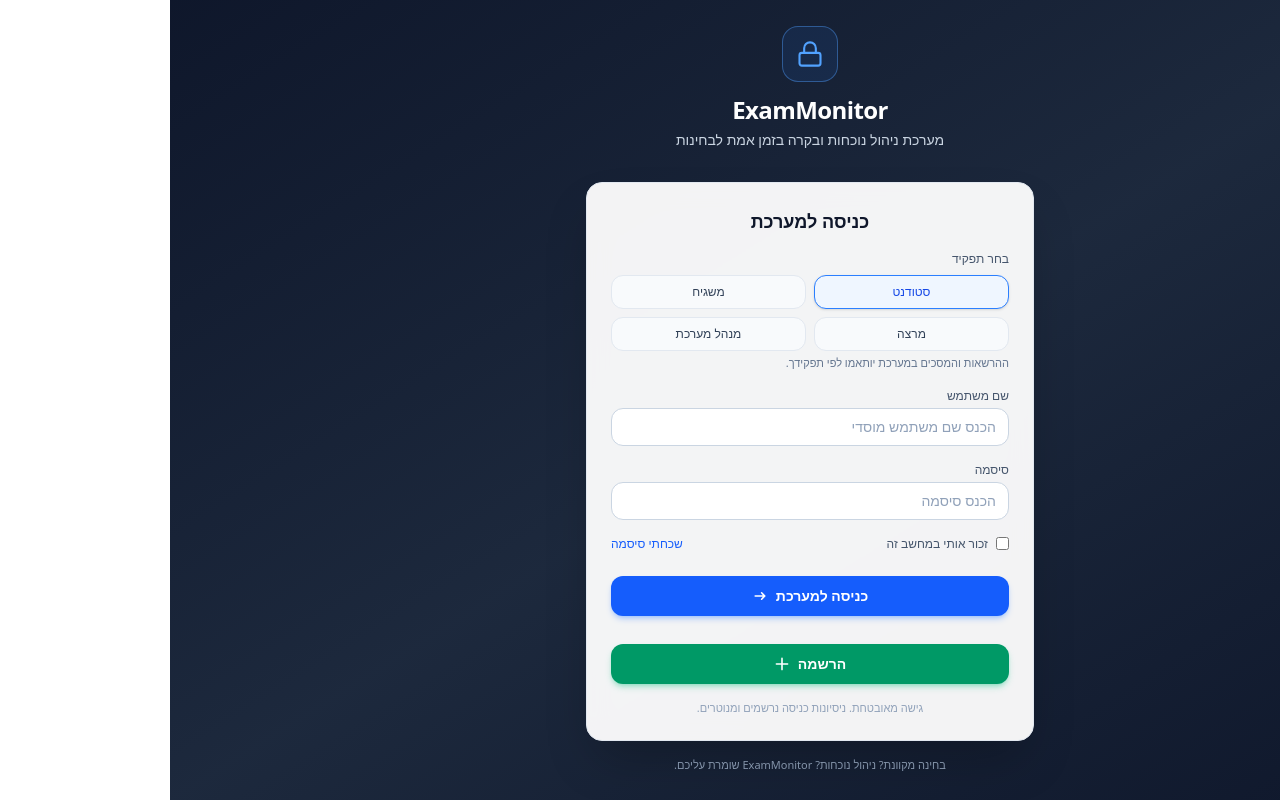
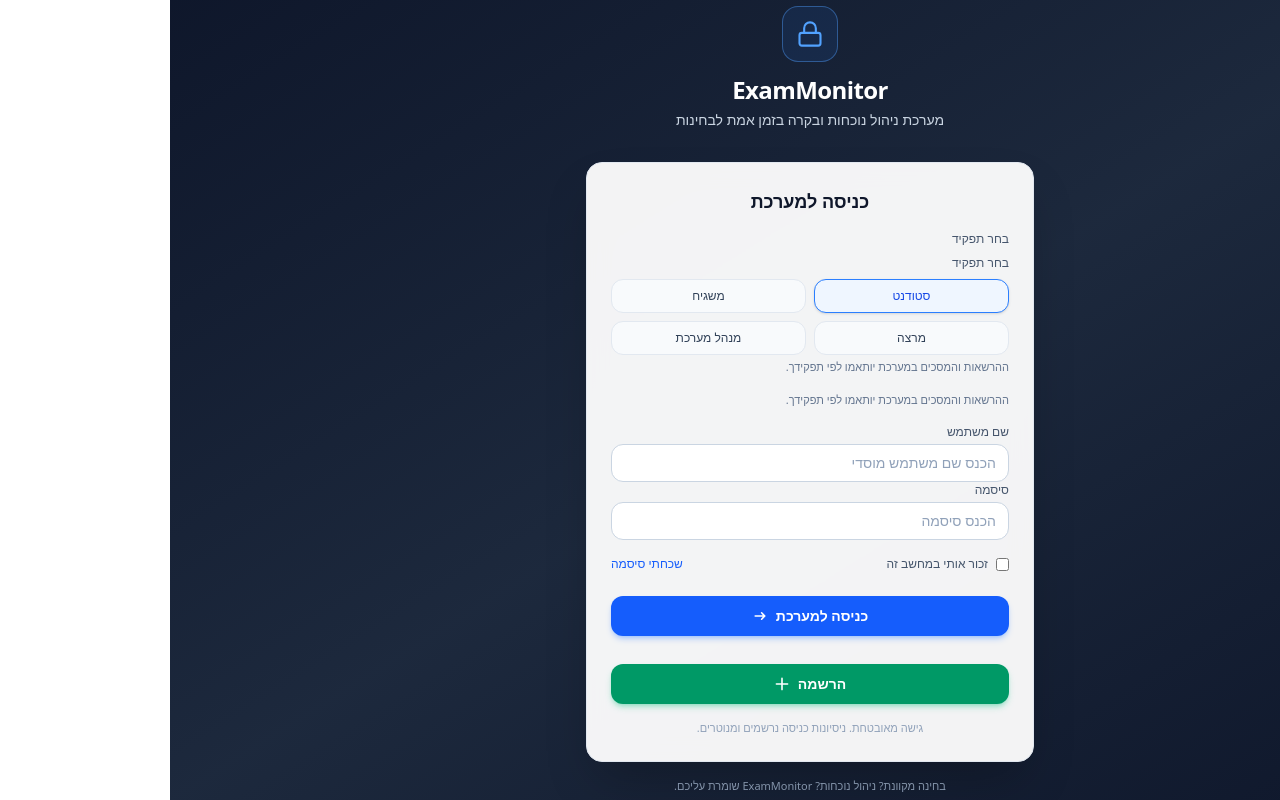
Before and after one commit to ShaharBar99/ExaMonitor, a React (Vite) app in the folder examonitor-vite/: page /login in a window 1280 px wide. Built offline with nearby package versions, Linux system fonts and the light colour scheme.

Commit message:
refactor(auth): extract reusable FormField and reuse in LoginPage

```diff
--- /dev/null
+++ b/examonitor-vite/src/components/auth/RoleSelector.jsx
@@ -0,0 +1,45 @@
+// src/components/auth/RoleSelector.jsx
+
+import React, { useMemo } from "react"; // Import React and useMemo
+import { normalizeRole, ROLE_OPTIONS } from "../../handlers/authHandlers"; // Import role helpers and options
+
+export default function RoleSelector({ value, onChange, disabled }) { // Role selector component
+  const selectedRole = normalizeRole(value); // Normalize current selected role
+
+  const baseClass = useMemo(() => { // Memoize base button class
+    return "role-btn px-3 py-2 rounded-xl border text-xs font-medium transition"; // Match your Tailwind styling
+  }, []); // No dependencies
+
+  const getButtonClass = (btnRole) => { // Compute class for each role button
+    const normalizedBtnRole = normalizeRole(btnRole); // Normalize button role
+    if (normalizedBtnRole === selectedRole) { // If selected
+      return `${baseClass} border-blue-500 bg-blue-50 text-blue-700 shadow-sm`; // Selected styles
+    } // End selected
+    return `${baseClass} border-slate-200 bg-slate-50 text-slate-700 hover:border-blue-300 hover:bg-blue-50`; // Unselected styles
+  }; // End helper
+
+  const handleClick = (role) => { // Handle clicking a role
+    if (disabled) return; // Do nothing when disabled
+    if (typeof onChange === "function") onChange(normalizeRole(role)); // Call onChange with normalized role
+  }; // End handleClick
+
+  return ( // Return UI
+    <div className="mb-4"> {/* Role selection wrapper */}
+      <label className="block text-xs font-medium text-slate-600 mb-2">בחר תפקיד</label> {/* Label */}
+      <div className="grid grid-cols-2 gap-2 text-xs font-medium" id="role-toggle"> {/* Buttons grid */}
+        {ROLE_OPTIONS.map((r) => ( // Render each role option
+          <button
+            key={r.value} // Unique key
+            type="button" // Not a submit button
+            className={getButtonClass(r.value)} // Styling based on selection
+            onClick={() => handleClick(r.value)} // Update role when clicked
+            disabled={disabled} // Disable if needed
+          >
+            {r.label} {/* Hebrew label */}
+          </button> // End button
+        ))} {/* End map */}
+      </div> {/* End grid */}
+      <p className="text-[11px] text-slate-500 mt-1">ההרשאות והמסכים במערכת יותאמו לפי תפקידך.</p> {/* Helper text */}
+    </div> // End wrapper
+  ); // End return
+} // End component
--- /dev/null
+++ b/examonitor-vite/src/components/shared/FormField.jsx
@@ -0,0 +1,41 @@
+// src/components/shared/FormField.jsx
+
+import React from "react"; // React import
+
+export default function FormField({ // Reusable input + label + error
+  id, // Input id
+  name, // Input name
+  type = "text", // Input type
+  label, // Label text
+  placeholder, // Placeholder text
+  value, // Controlled value
+  onChange, // Change handler
+  error, // Error string (optional)
+  disabled = false, // Disabled state
+  autoComplete, // Autocomplete attribute (optional)
+}) {
+  return ( // Return field UI
+    <div> {/* Field wrapper */}
+      <label className="block text-xs font-medium text-slate-600 mb-1" htmlFor={id}> {/* Label */}
+        {label} {/* Label text */}
+      </label> {/* End label */}
+
+      <input
+        id={id} // Set id
+        name={name || id} // Set name
+        type={type} // Set type
+        className="w-full px-3 py-2 rounded-xl border border-slate-300 text-sm text-slate-900 focus:outline-none focus:ring-2 focus:ring-blue-500 focus:border-blue-500 placeholder-slate-400 bg-white disabled:opacity-60" // Shared styling
+        placeholder={placeholder} // Placeholder
+        value={value} // Controlled value
+        onChange={onChange} // Change handler
+        aria-invalid={Boolean(error)} // Accessibility
+        disabled={disabled} // Disabled state
+        autoComplete={autoComplete} // Autocomplete
+      /> {/* End input */}
+
+      {error ? ( // If error exists
+        <p className="mt-1 text-[11px] text-red-600">{error}</p> // Render error text
+      ) : null} {/* End conditional */}
+    </div> // End wrapper
+  ); // End return
+} // End component
--- a/examonitor-vite/src/handlers/authHandlers.js
+++ b/examonitor-vite/src/handlers/authHandlers.js
@@ -14,30 +14,46 @@
   return AUTH_ROLES.includes(r) ? r : DEFAULT_ROLE; // Return safe role
 } // End normalizeRole
 
-// Validate the login payload before calling the API. // Very light validation
-export function validateLoginPayload({ username, password, role }) { // Validate inputs
-  const errors = {}; // Collect field errors
-  const u = String(username || "").trim(); // Normalize username
-  const p = String(password || "").trim(); // Normalize password
-  const safeRole = normalizeRole(role); // Normalize role
+// src/handlers/authHandlers.js
 
-  if (!u) errors.username = "Username is required"; // Require username
-  if (!p) errors.password = "Password is required"; // Require password
+// ...keep your existing imports and constants above... // Keep your current top part
 
-  return { // Return validation result
+// Define role options in one place (value + Hebrew label). // Used by UI components
+export const ROLE_OPTIONS = [ // Role options array
+  { value: "student", label: "סטודנט" }, // Student
+  { value: "invigilator", label: "משגיח" }, // Invigilator
+  { value: "lecturer", label: "מרצה" }, // Lecturer
+  { value: "admin", label: "מנהל מערכת" }, // Admin
+]; // End role options
+
+// Single validator for login/register. // Avoid duplicate validation functions
+export function validateAuthPayload(payload, requireName) { // Validate inputs with optional name requirement
+  const errors = {}; // Create errors object
+  const username = String(payload?.username || "").trim(); // Normalize username
+  const password = String(payload?.password || "").trim(); // Normalize password
+  const role = normalizeRole(payload?.role); // Normalize role
+  const name = String(payload?.name || "").trim(); // Normalize name
+
+  if (!username) errors.username = "Username is required"; // Require username
+  if (!password) errors.password = "Password is required"; // Require password
+  if (requireName && !name) errors.name = "Name is required"; // Require name only when asked
+
+  return { // Return normalized result
     ok: Object.keys(errors).length === 0, // True if no errors
-    errors, // Errors object for UI
-    value: { username: u, password: p, role: safeRole }, // Normalized payload
+    errors, // Field errors
+    value: { username, password, role, name }, // Normalized payload
   }; // End return
-} // End validateLoginPayload
+} // End validateAuthPayload
 
+// Update loginWithApi to use validateAuthPayload. // Removes validateLoginPayload duplication
 export async function loginWithApi({ username, password, role, rememberMe }, deps) { // Backend-driven login
-  const { ok, errors, value } = validateLoginPayload({ username, password, role }); // Validate payload
+  const { ok, errors, value } = validateAuthPayload( // Validate using shared validator
+    { username, password, role }, // Payload
+    false // requireName = false for login
+  ); // End validate
   if (!ok) return { ok: false, errors }; // Return validation errors
 
   const authApi = deps?.authApi || authApiDefault; // Use injected api or default REST module
-
-  // Optional: allow mock via deps or env var. // Vite env example: VITE_USE_AUTH_MOCK=true
   const envMock = String(import.meta.env.VITE_USE_AUTH_MOCK || "").toLowerCase() === "true"; // Read env flag
   const useMock = Boolean(deps?.useMock) || envMock; // Decide whether to use mock
   const mockDelayMs = Number(deps?.mockDelayMs ?? 250); // Optional mock delay
@@ -46,21 +62,11 @@
     return mockLogin(value, { delayMs: mockDelayMs }); // Return mock result
   } // End mock path
 
-  // Call real REST API. // Backend returns token/user/etc
-  const result = await authApi.login(value); // POST /auth/login
-
-  // Optional: persist token if backend returns it. // Uses rememberMe to choose storage
-  persistAuthToken(result?.token, Boolean(rememberMe)); // Save token if present
-
+  const result = await authApi.login({ username: value.username, password: value.password, role: value.role }); // Call REST login
+  persistAuthToken(result?.token, Boolean(rememberMe)); // Persist token if present
   return { ok: true, data: result }; // Return success
 } // End loginWithApi
 
-// Save token (if provided) into storage. // rememberMe chooses localStorage vs sessionStorage
-function persistAuthToken(token, rememberMe) { // Persist token helper
-  if (!token) return; // Do nothing if token missing
-  const store = rememberMe ? localStorage : sessionStorage; // Choose storage
-  store.setItem("auth_token", String(token)); // Save token under stable key
-} // End persistAuthToken
 
 // Simple mock login (temporary): checks username/password/role against mockUsers. // Replace later
 export async function mockLogin({ username, password, role }, options) { // Mock backend login
--- a/examonitor-vite/src/mocks/authMock.js
+++ b/examonitor-vite/src/mocks/authMock.js
@@ -14,3 +14,21 @@
   const r = String(role || "").trim().toLowerCase(); // Normalize role
   return mockUsers.find((x) => x.username.toLowerCase() === u && x.role.toLowerCase() === r) || null; // Return match or null
 } // End findMockUser
+
+// Add a new mock user if username+role is not taken. // Register helper
+export function addMockUser({ username, password, role, name }) { // Export register helper
+  const u = String(username || "").trim().toLowerCase(); // Normalize username
+  const r = String(role || "").trim().toLowerCase(); // Normalize role
+  const p = String(password || "").trim(); // Normalize password
+  const n = String(name || "").trim(); // Normalize name
+
+  if (!u) return { ok: false, message: "Username is required" }; // Require username
+  if (!p) return { ok: false, message: "Password is required" }; // Require password
+  if (!r) return { ok: false, message: "Role is required" }; // Require role
+
+  const exists = mockUsers.some((x) => x.username.toLowerCase() === u && x.role.toLowerCase() === r); // Check duplicates
+  if (exists) return { ok: false, message: "User already exists for this role" }; // Duplicate error
+
+  mockUsers.push({ username: u, password: p, role: r, name: n || u }); // Add new user to mock list
+  return { ok: true, user: { username: u, role: r, name: n || u } }; // Return created user
+} // End addMockUser
--- a/examonitor-vite/src/pages/auth/LoginPage.jsx
+++ b/examonitor-vite/src/pages/auth/LoginPage.jsx
@@ -2,7 +2,8 @@
 
 import React, { useMemo, useState } from "react"; // React + hooks
 import { useNavigate } from "react-router-dom"; // Router navigation
-
+import RoleSelector from "../../components/auth/RoleSelector";
+import FormField from "../../components/shared/FormField";
 import { DEFAULT_ROLE, loginWithApi, normalizeRole } from "../../handlers/authHandlers"; // Auth handlers (backend-driven)
 
 export default function LoginPage() { // Login page component
@@ -99,51 +100,39 @@
           <div className="mb-4"> {/* Role selection */}
             <label className="block text-xs font-medium text-slate-600 mb-2">בחר תפקיד</label> {/* Label */}
 
-            <div className="grid grid-cols-2 gap-2 text-xs font-medium" id="role-toggle"> {/* 4 role buttons */}
-              <button type="button" className={getRoleButtonClass("student")} onClick={() => setRole("student")}>סטודנט</button> {/* Student */}
-              <button type="button" className={getRoleButtonClass("invigilator")} onClick={() => setRole("invigilator")}>משגיח</button> {/* Invigilator */}
-              <button type="button" className={getRoleButtonClass("lecturer")} onClick={() => setRole("lecturer")}>מרצה</button> {/* Lecturer */}
-              <button type="button" className={getRoleButtonClass("admin")} onClick={() => setRole("admin")}>מנהל מערכת</button> {/* Admin */}
-            </div> {/* End role toggle */}
+            <RoleSelector value={role} onChange={setRole} disabled={isSubmitting} />
 
             <p className="text-[11px] text-slate-500 mt-1">ההרשאות והמסכים במערכת יותאמו לפי תפקידך.</p> {/* Helper text */}
           </div> {/* End role selection */}
 
           <form className="space-y-4 mt-4" onSubmit={onSubmit}> {/* Form */}
             <div> {/* Username field */}
-              <label className="block text-xs font-medium text-slate-600 mb-1" htmlFor="username">שם משתמש</label> {/* Label */}
-              <input
-                id="username" // Input id
-                name="username" // Input name
-                type="text" // Type text
-                className="w-full px-3 py-2 rounded-xl border border-slate-300 text-sm text-slate-900 focus:outline-none focus:ring-2 focus:ring-blue-500 focus:border-blue-500 placeholder-slate-400 bg-white" // Styling
-                placeholder="הכנס שם משתמש מוסדי" // Placeholder
-                value={username} // Controlled value
-                onChange={(e) => setUsername(e.target.value)} // Update state
-                aria-invalid={Boolean(fieldErrors.username)} // Accessibility: mark invalid
-              /> {/* End input */}
-              {fieldErrors.username ? ( // Field error message
-                <p className="mt-1 text-[11px] text-red-600">{fieldErrors.username}</p> // Show error
-              ) : null} {/* End conditional */}
-            </div> {/* End username */}
+             <FormField
+                  id="username"
+                  name="username"
+                  type="text"
+                  label="שם משתמש"
+                  placeholder="הכנס שם משתמש מוסדי"
+                  value={username}
+                  onChange={(e) => setUsername(e.target.value)}
+                  error={fieldErrors.username}
+                  disabled={isSubmitting}
+                  autoComplete="username"
+                />
 
-            <div> {/* Password field */}
-              <label className="block text-xs font-medium text-slate-600 mb-1" htmlFor="password">סיסמה</label> {/* Label */}
-              <input
-                id="password" // Input id
-                name="password" // Input name
-                type="password" // Password type
-                className="w-full px-3 py-2 rounded-xl border border-slate-300 text-sm text-slate-900 focus:outline-none focus:ring-2 focus:ring-blue-500 focus:border-blue-500 placeholder-slate-400 bg-white" // Styling
-                placeholder="הכנס סיסמה" // Placeholder
-                value={password} // Controlled value
-                onChange={(e) => setPassword(e.target.value)} // Update state
-                aria-invalid={Boolean(fieldErrors.password)} // Accessibility: mark invalid
-              /> {/* End input */}
-              {fieldErrors.password ? ( // Field error message
-                <p className="mt-1 text-[11px] text-red-600">{fieldErrors.password}</p> // Show error
-              ) : null} {/* End conditional */}
+                <FormField
+                  id="password"
+                  name="password"
+                  type="password"
+                  label="סיסמה"
+                  placeholder="הכנס סיסמה"
+                  value={password}
+                  onChange={(e) => setPassword(e.target.value)}
+                  error={fieldErrors.password}
+                  disabled={isSubmitting}
+                  autoComplete="current-password"
+                />
             </div> {/* End password */}
-
             <div className="flex items-center justify-between text-xs"> {/* Remember + Forgot row */}
               <label className="inline-flex items-center gap-2 text-slate-600"> {/* Checkbox label */}
                 <input
```
